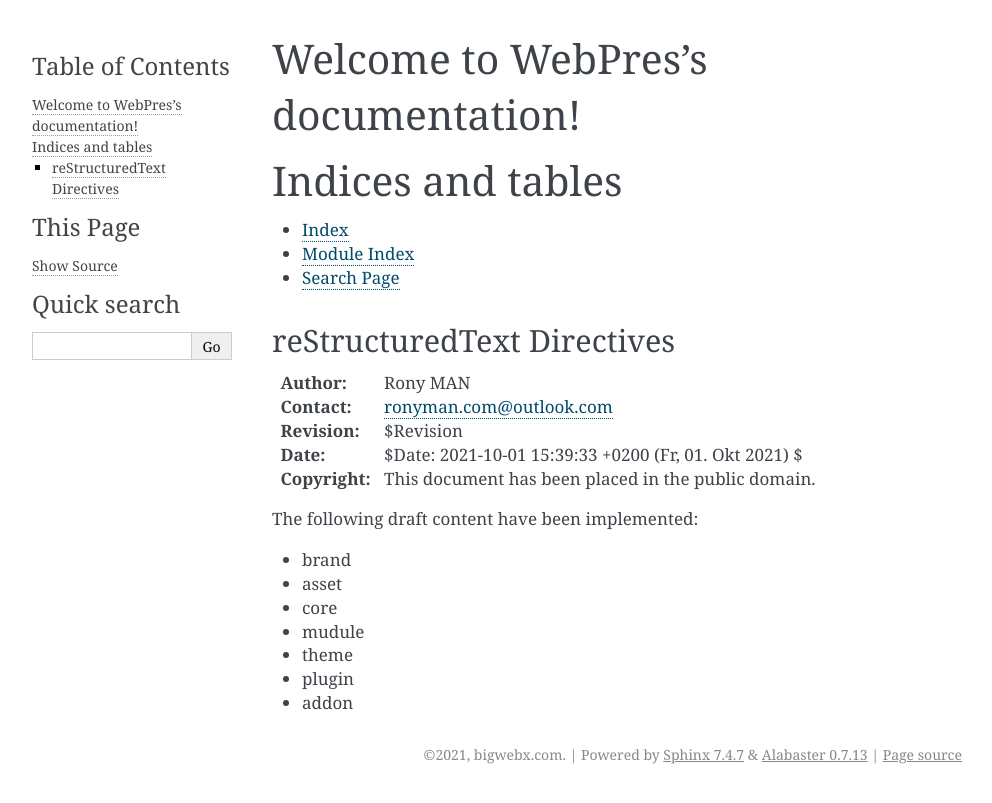
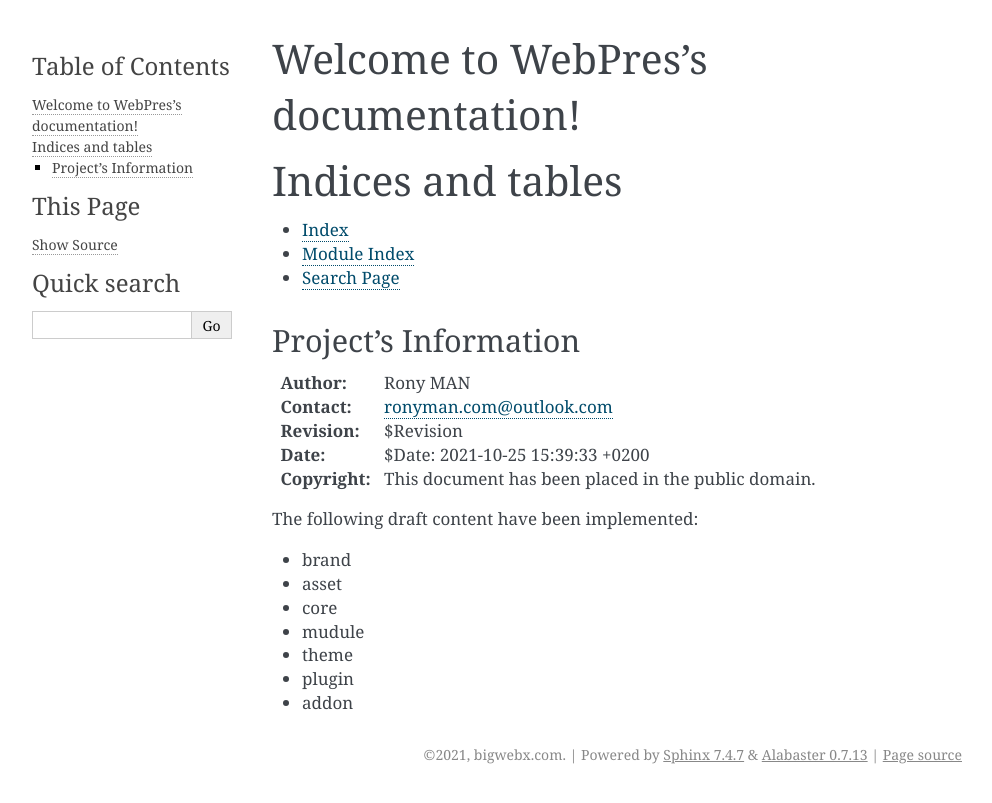
Before and after one commit to WebPres-org/Docs1, a Sphinx documentation site: the page built from docs/index.rst, in a window 1280 px wide. Shown: the top 803 px of the page, without its empty margins (148-1140 px from the left). Built offline with Sphinx 7.4.7, drawn with Linux system fonts in a browser that asks for light colours.

Commit message:
Update index.rst

```diff
--- a/docs/index.rst
+++ b/docs/index.rst
@@ -21,12 +21,12 @@
 
 
 =============================
- reStructuredText Directives
+ Project's Information
 =============================
 :Author: Rony MAN
 :Contact: ronyman.com@outlook.com
 :Revision: $Revision
-:Date: $Date: 2021-10-01 15:39:33 +0200 (Fr, 01. Okt 2021) $
+:Date: $Date: 2021-10-25 15:39:33 +0200
 :Copyright: This document has been placed in the public domain.
 
 
```
